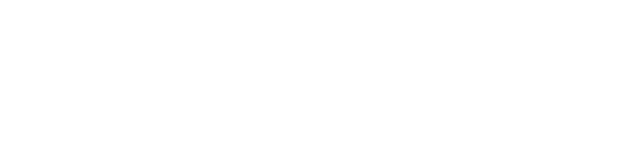
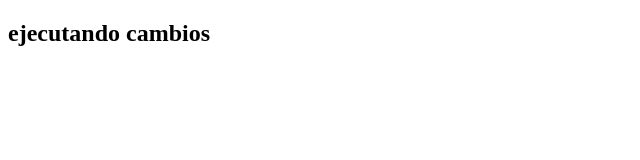
Before and after one commit to DaniP-Dev/PRESTAMAT, a plain HTML site: page html/login.html in a window 1280 px wide. Shown: the whole page, without its empty margins (0-640 px from the left). Drawn offline with Linux system fonts and the light colour scheme.

Commit message:
agregue una nueva linea de prueba

```diff
--- a/html/login.html
+++ b/html/login.html
@@ -7,7 +7,7 @@
     <link rel="stylesheet" href="../css/style_login.css">
 </head>
 <body>
-
+    <h2>ejecutando cambios</h2>
     <script src="../js/loginJS.js"></script>
 </body>
 </html>
```
